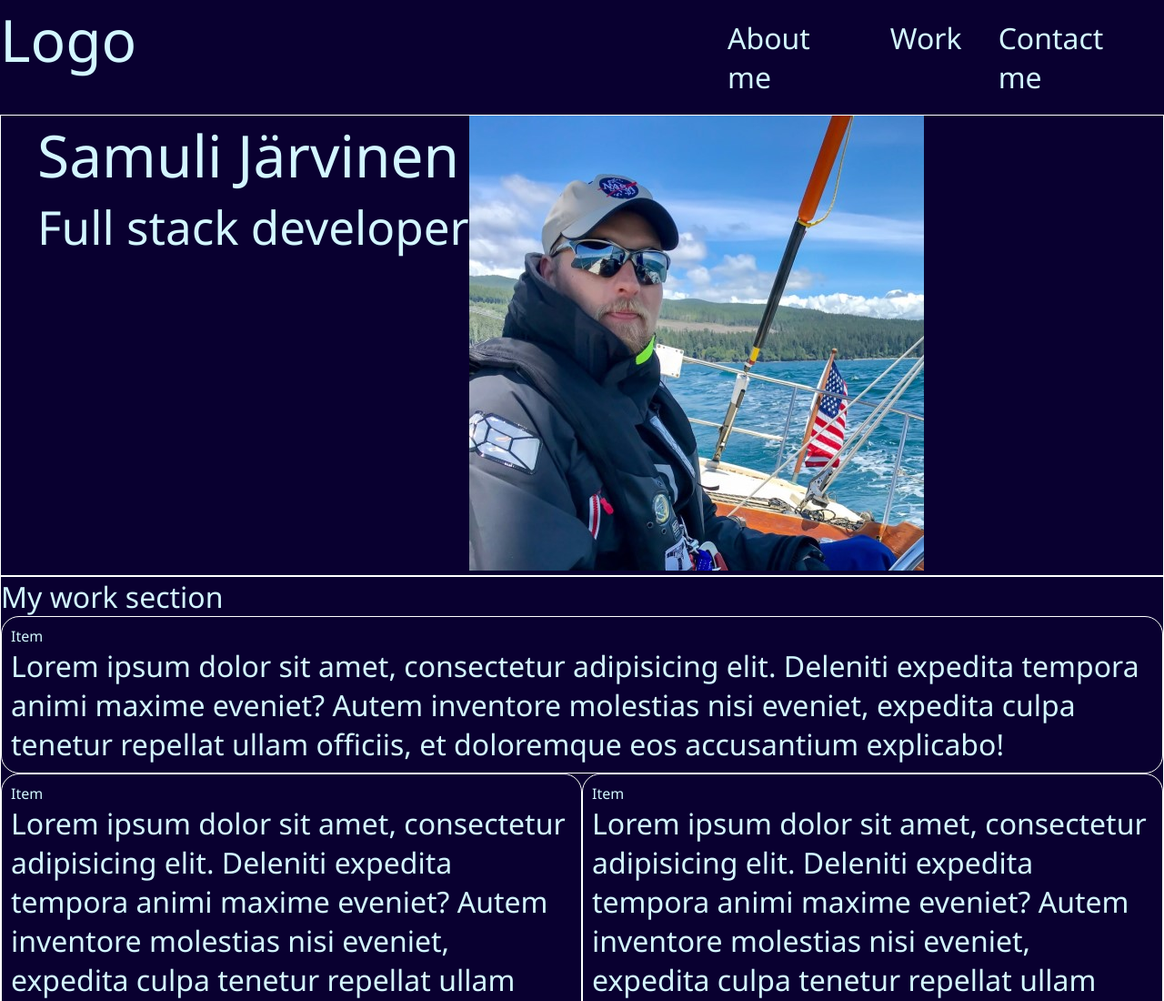
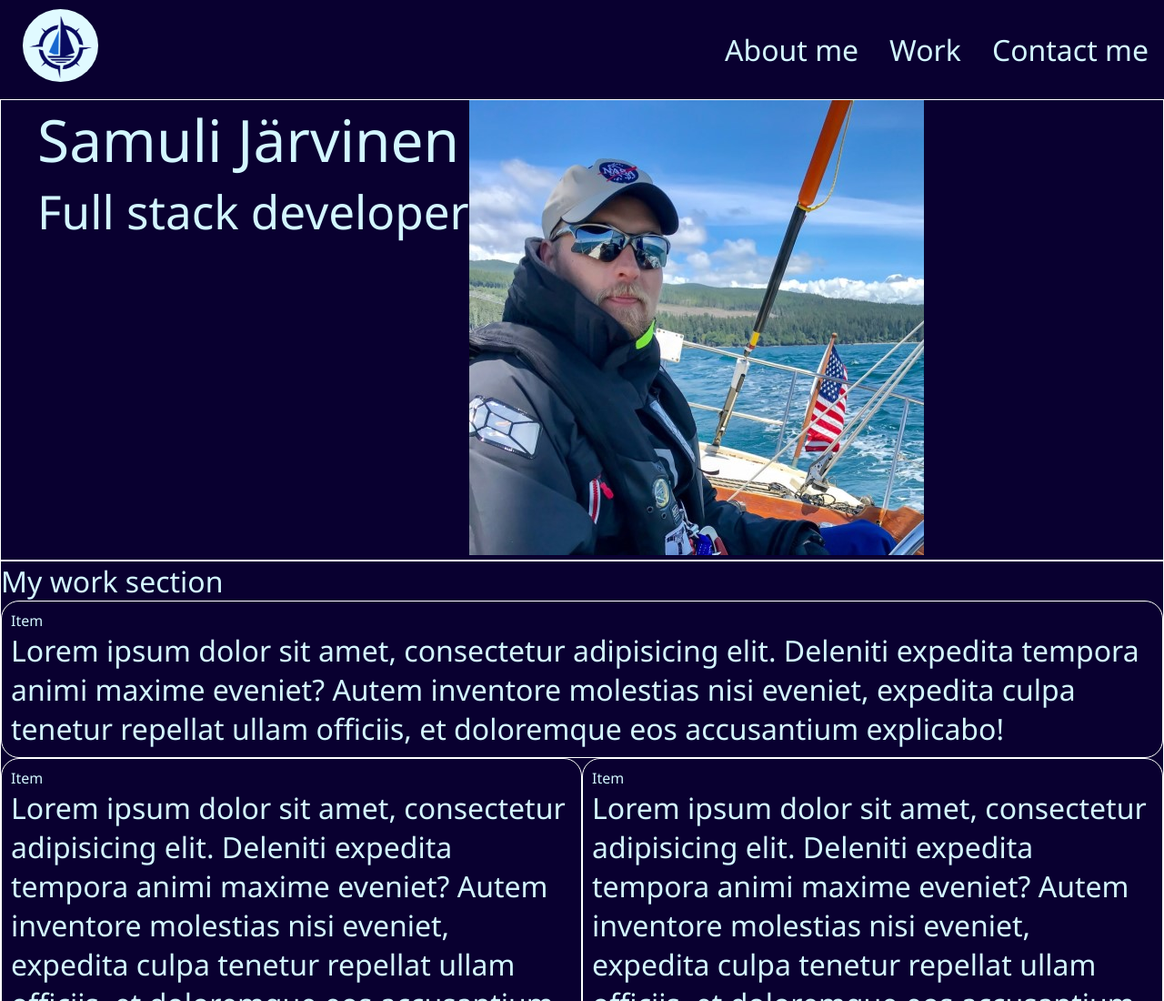
Before and after one commit to frye/developer-portfolio, a plain HTML site: page index.html in a window 1280 px wide. Shown: the top 1100 px of the page at 91% size. Drawn offline with Linux system fonts and the light colour scheme.

Commit message:
Adding placeholder logo from free online logo generator

```diff
--- a/assets/style/style.css
+++ b/assets/style/style.css
@@ -26,6 +26,16 @@ header {
     display: flex;
     justify-content: space-between;
     font-size: 2em;
+    align-items: center;
+}
+
+#logo {
+    height: 80px;
+    padding: 5px;
+    margin-left: 20px;
+    margin-top: 5px;
+    margin-bottom: 5px;
+    border-radius: 50%;
 }
 
 header ul {
@@ -37,7 +47,8 @@ header ul {
 
 header ul li {
     text-decoration: none;
-    padding: 20px;
+    padding-top: 20px;
+    padding-bottom: 20px;
 }
 
 section {
@@ -75,4 +86,7 @@ section {
     .portfolioitem {
         width: 100%;
     }
+    .aboutme {
+        flex-direction: column;
+    }
 }
--- a/index.html
+++ b/index.html
@@ -16,7 +16,7 @@
 <body>
     <header>
         <div class="logo">
-            <p>Logo</p>
+            <img id="logo" src="assets/images/logo.png" alt="Logo image that resembles a sailing vessel" />
         </div>
         <div>
             <ul>
@@ -33,9 +33,9 @@
             <h2>Full stack developer</h2>
         </div>
         <div class="about-picture">
+            <!-- Sailing pic will be temporary until I can get a better profile picture. -->
             <img src="assets/images/profile-sailing.jpg" alt="Middle aged man sailing" />
         </div>
-        <!-- Sailing pic will be temporary until I can get a better profile picture. -->
     </section>
 
     <section class="work">
```
Also changed, not shown: assets/images/logo.png (added).
